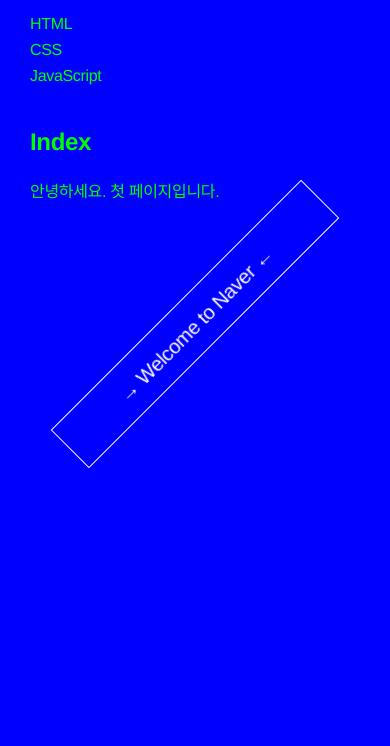
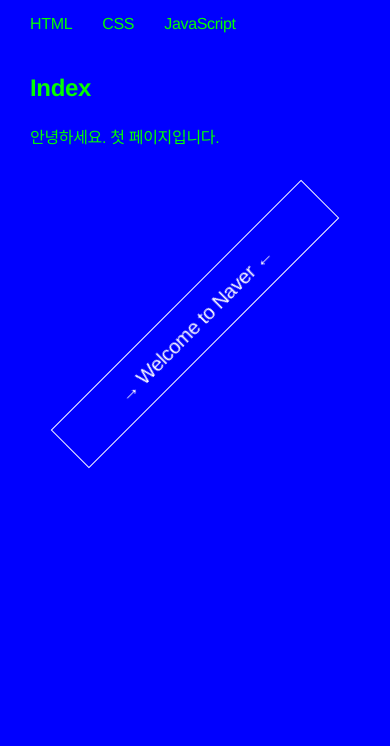
Before and after one commit to jaewanyu/oie, a plain HTML site: page index.html in a window 390 px wide. Shown: the part 98-844 px from the top of the page. Drawn offline with Linux system fonts and the light colour scheme.

Commit message:
naver_jaewan2

```diff
--- a/main.css
+++ b/main.css
@@ -87,6 +87,12 @@ article{
 @media screen and (max-width: 720px) {
 	ul{
 		float: none;
+		margin-bottom: 60px;
+	}
+
+	li{
+		margin-right: 30px;
+		float: left;
 	}
 
 	content{
```
